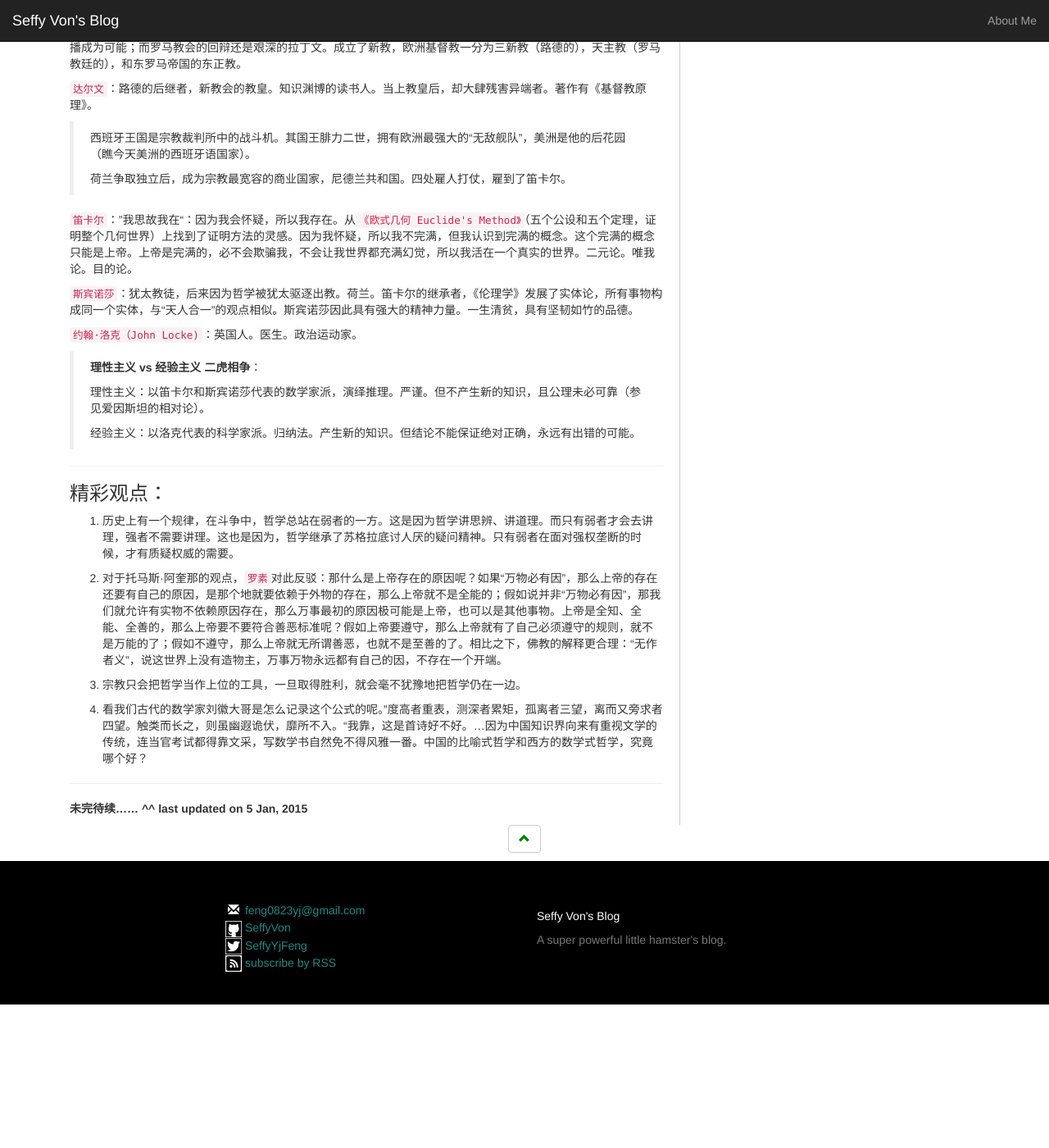
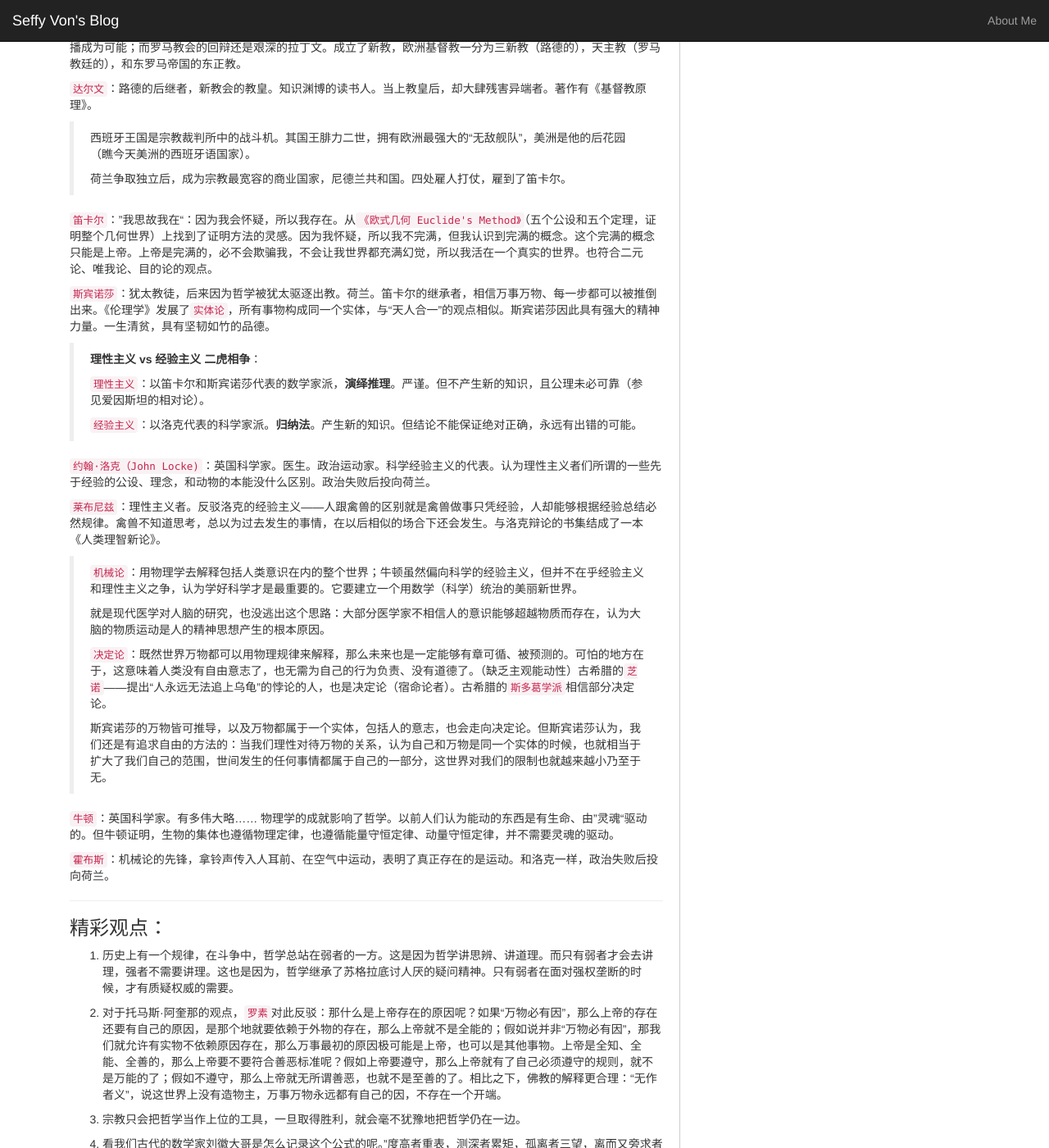
Before and after one commit to SeffyVon/SeffyVon.github.io, a Jekyll site: the page built from _posts/2015-01-05-What-have-the-phylosophers-been-doing.md, in a window 1280 px wide and 1400 px high, scrolled down 1449 px. Shown: the whole window at 82% size. Built offline with Jekyll 4.4.1, drawn with Linux system fonts in a browser that asks for light colours; nearby versions of some CDN libraries; comment, search, counter and statistics services are not loaded; before the commit the page ends 2674 px from its top, so only the background shows below that; some of the changed text lies outside the part shown.

Commit message:
post update

```diff
--- a/_posts/2015-01-05-What-have-the-phylosophers-been-doing.md
+++ b/_posts/2015-01-05-What-have-the-phylosophers-been-doing.md
@@ -67,17 +67,34 @@ categories: digest
 >
 >荷兰争取独立后，成为宗教最宽容的商业国家，尼德兰共和国。四处雇人打仗，雇到了笛卡尔。
 
-`笛卡尔`：”我思故我在“：因为我会怀疑，所以我存在。从`《欧式几何 Euclide's Method》`（五个公设和五个定理，证明整个几何世界）上找到了证明方法的灵感。因为我怀疑，所以我不完满，但我认识到完满的概念。这个完满的概念只能是上帝。上帝是完满的，必不会欺骗我，不会让我世界都充满幻觉，所以我活在一个真实的世界。二元论。唯我论。目的论。
+`笛卡尔`：”我思故我在“：因为我会怀疑，所以我存在。从`《欧式几何 Euclide's Method》`（五个公设和五个定理，证明整个几何世界）上找到了证明方法的灵感。因为我怀疑，所以我不完满，但我认识到完满的概念。这个完满的概念只能是上帝。上帝是完满的，必不会欺骗我，不会让我世界都充满幻觉，所以我活在一个真实的世界。也符合二元论、唯我论、目的论的观点。
 
-`斯宾诺莎`：犹太教徒，后来因为哲学被犹太驱逐出教。荷兰。笛卡尔的继承者，《伦理学》发展了实体论，所有事物构成同一个实体，与“天人合一”的观点相似。斯宾诺莎因此具有强大的精神力量。一生清贫，具有坚韧如竹的品德。
-
-`约翰·洛克（John Locke)`：英国人。医生。政治运动家。
+`斯宾诺莎`：犹太教徒，后来因为哲学被犹太驱逐出教。荷兰。笛卡尔的继承者，相信万事万物、每一步都可以被推倒出来。《伦理学》发展了`实体论`，所有事物构成同一个实体，与“天人合一”的观点相似。斯宾诺莎因此具有强大的精神力量。一生清贫，具有坚韧如竹的品德。
 
 > <strong>理性主义 vs 经验主义 二虎相争</strong>：
 >
-> 理性主义：以笛卡尔和斯宾诺莎代表的数学家派，演绎推理。严谨。但不产生新的知识，且公理未必可靠（参见爱因斯坦的相对论）。
+> `理性主义`：以笛卡尔和斯宾诺莎代表的数学家派，<strong>演绎推理</strong>。严谨。但不产生新的知识，且公理未必可靠（参见爱因斯坦的相对论）。
 >
-> 经验主义：以洛克代表的科学家派。归纳法。产生新的知识。但结论不能保证绝对正确，永远有出错的可能。
+> `经验主义`：以洛克代表的科学家派。<strong>归纳法</strong>。产生新的知识。但结论不能保证绝对正确，永远有出错的可能。
+
+`约翰·洛克（John Locke)`：英国科学家。医生。政治运动家。科学经验主义的代表。认为理性主义者们所谓的一些先于经验的公设、理念，和动物的本能没什么区别。政治失败后投向荷兰。
+
+`莱布尼兹`：理性主义者。反驳洛克的经验主义——人跟禽兽的区别就是禽兽做事只凭经验，人却能够根据经验总结必然规律。禽兽不知道思考，总以为过去发生的事情，在以后相似的场合下还会发生。与洛克辩论的书集结成了一本《人类理智新论》。
+
+>`机械论`：用物理学去解释包括人类意识在内的整个世界；牛顿虽然偏向科学的经验主义，但并不在乎经验主义和理性主义之争，认为学好科学才是最重要的。它要建立一个用数学（科学）统治的美丽新世界。
+>
+>就是现代医学对人脑的研究，也没逃出这个思路：大部分医学家不相信人的意识能够超越物质而存在，认为大脑的物质运动是人的精神思想产生的根本原因。
+>
+>`决定论`：既然世界万物都可以用物理规律来解释，那么未来也是一定能够有章可循、被预测的。可怕的地方在于，这意味着人类没有自由意志了，也无需为自己的行为负责、没有道德了。（缺乏主观能动性）古希腊的`芝诺`——提出“人永远无法追上乌龟”的悖论的人，也是决定论（宿命论者）。古希腊的`斯多葛学派`相信部分决定论。
+>
+>斯宾诺莎的万物皆可推导，以及万物都属于一个实体，包括人的意志，也会走向决定论。但斯宾诺莎认为，我们还是有追求自由的方法的：当我们理性对待万物的关系，认为自己和万物是同一个实体的时候，也就相当于扩大了我们自己的范围，世间发生的任何事情都属于自己的一部分，这世界对我们的限制也就越来越小乃至于无。
+
+
+
+`牛顿`：英国科学家。有多伟大略…… 物理学的成就影响了哲学。以前人们认为能动的东西是有生命、由”灵魂“驱动的。但牛顿证明，生物的集体也遵循物理定律，也遵循能量守恒定律、动量守恒定律，并不需要灵魂的驱动。
+
+`霍布斯`：机械论的先锋，拿铃声传入人耳前、在空气中运动，表明了真正存在的是运动。和洛克一样，政治失败后投向荷兰。
+
 
 ** **
 
@@ -91,6 +108,7 @@ categories: digest
 
 4. 看我们古代的数学家刘徽大哥是怎么记录这个公式的呢。”度高者重表，测深者累矩，孤离者三望，离而又旁求者四望。触类而长之，则虽幽遐诡伏，靡所不入。“我靠，这是首诗好不好。...因为中国知识界向来有重视文学的传统，连当官考试都得靠文采，写数学书自然免不得风雅一番。中国的比喻式哲学和西方的数学式哲学，究竟哪个好？
 
+5.中国人常用“人的命，天注定“，遇到坏事的时候宿命论安慰。但当遇到好事，就不说”命“了。男女相聚，成为”缘“，即佛家里面的因果报应，意思就是因为我之前做过什么好事，这是我应得的。
 
 ** **
 **未完待续…… ^^ last updated on 5 Jan, 2015**
```
